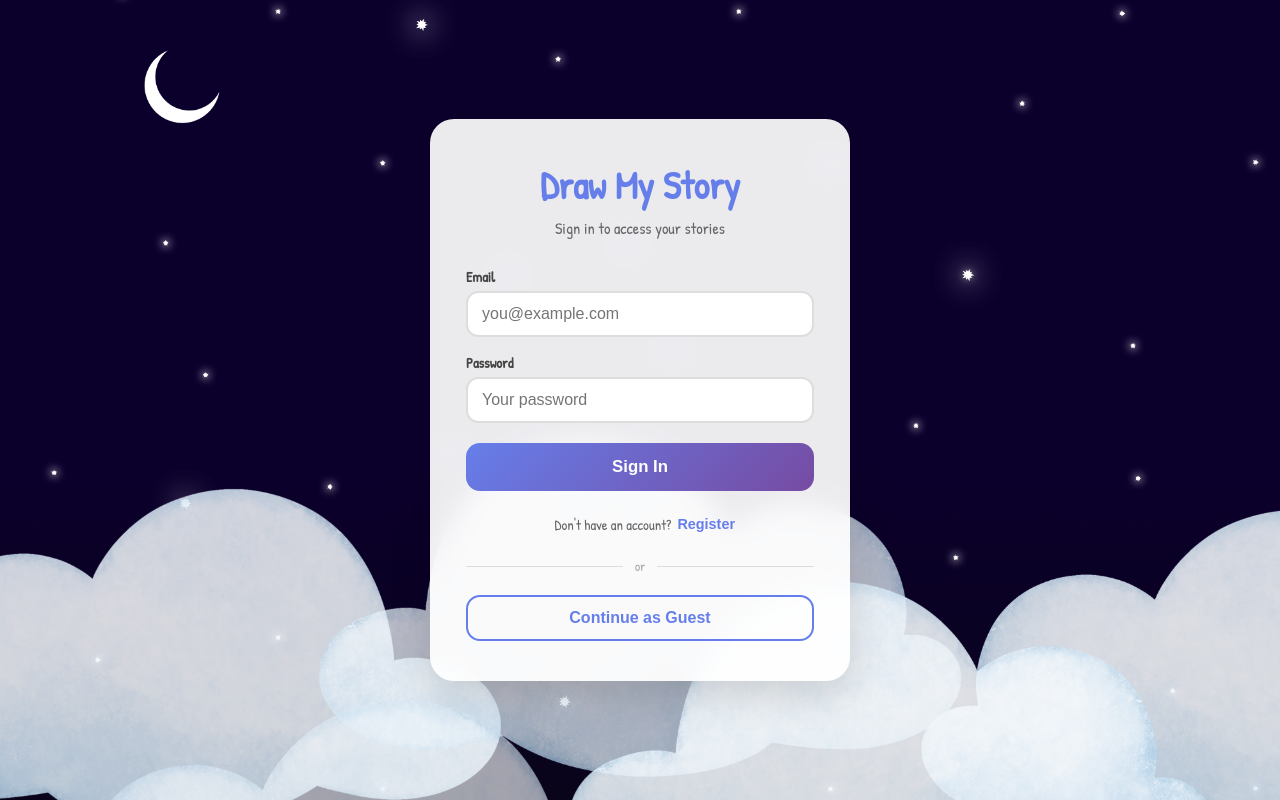
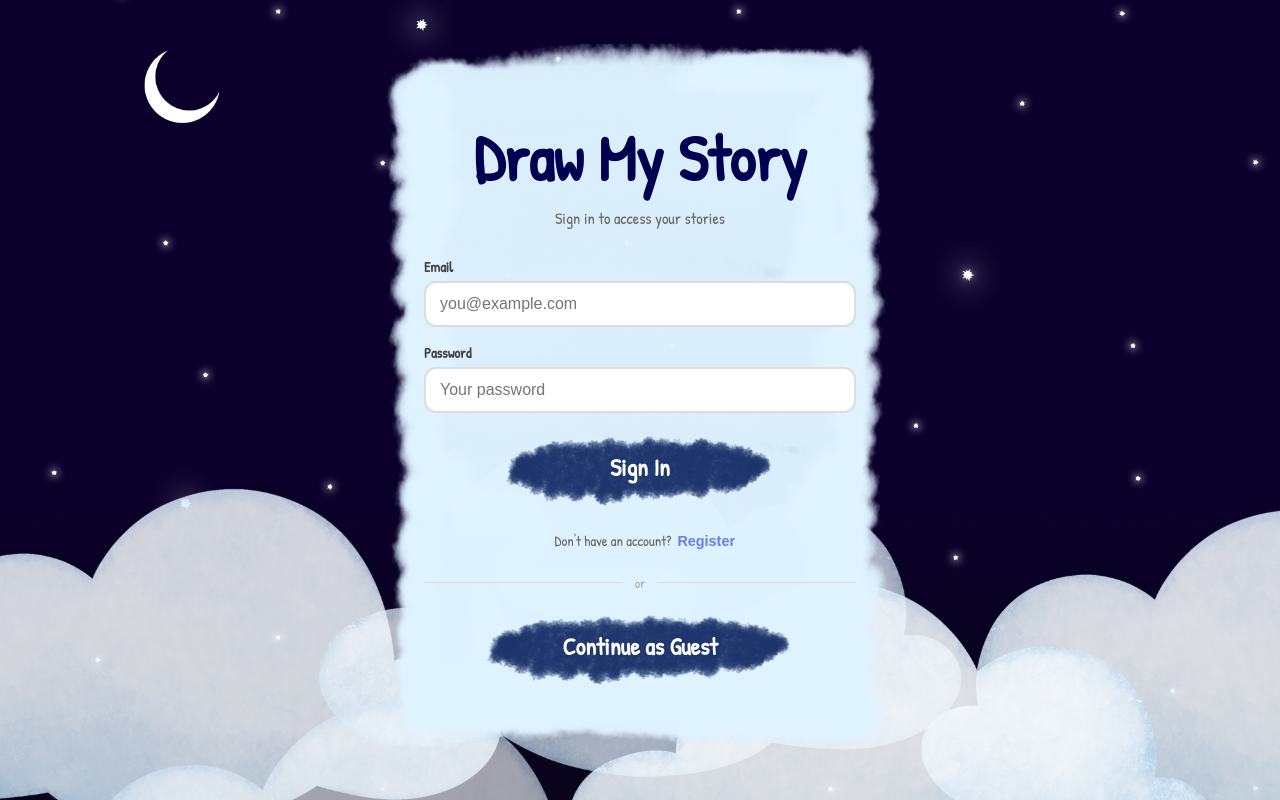
Before and after one commit to jillidc/childrens_book, a React (Create React App) app: page /login in a window 1280 px wide. Built offline with nearby package versions, Linux system fonts and the light colour scheme; no server answers.

Commit message:
re did login page even though jilian was aswell

```diff
--- a/src/screens/Login.css
+++ b/src/screens/Login.css
@@ -10,19 +10,16 @@
 }
 
 .login-container {
-  background: rgba(255, 255, 255, 0.92);
-  backdrop-filter: blur(12px);
   border-radius: 24px;
-  padding: 40px 36px;
-  max-width: 420px;
+  padding: 90px 44px;
+  max-width: 520px;
   width: 100%;
-  box-shadow: 0 12px 40px rgba(0, 0, 0, 0.15);
   text-align: center;
 }
 
 .login-title {
-  font-size: 2.4rem;
-  color: #667eea;
+  font-size: 4rem;
+  color: #000051;
   margin: 0 0 6px;
 }
 
@@ -75,21 +72,31 @@
 }
 
 .login-submit {
-  background: linear-gradient(135deg, #667eea, #764ba2);
+  display: inline-block;
+  background: transparent;
+  background-image: url('../assets/small-blue-button.PNG');
+  background-size: 100% 100%;
+  background-position: center;
+  background-repeat: no-repeat;
   color: white;
   border: none;
-  padding: 14px;
-  border-radius: 14px;
+  padding: 18px 110px 25px 110px;
   font-size: 1.05rem;
   font-weight: bold;
   cursor: pointer;
-  transition: all 0.25s ease;
+  transition: transform 0.25s ease;
   margin-top: 4px;
+  max-width: 320px;
+  margin-left: auto;
+  margin-right: auto;
+  font-family: 'Patrick Hand', 'Comic Sans MS', cursive, sans-serif;
+  font-size: 1.5rem;
+  white-space: nowrap;
+  text-align: center;
 }
 
 .login-submit:hover:not(:disabled) {
   transform: translateY(-2px);
-  box-shadow: 0 6px 20px rgba(102, 126, 234, 0.4);
 }
 
 .login-submit:disabled {
@@ -139,21 +146,28 @@
 }
 
 .guest-btn {
-  width: 100%;
+  display: inline-flex;
+  align-items: center;
+  justify-content: center;
   background: transparent;
-  border: 2px solid #667eea;
-  color: #667eea;
-  padding: 12px;
-  border-radius: 14px;
-  font-size: 1rem;
-  font-weight: 600;
+  background-image: url('../assets/small-blue-button.PNG');
+  background-size: 100% 100%;
+  background-position: center;
+  background-repeat: no-repeat;
+  color: white;
+  border: none;
+  padding: 18px 110px 25px 110px;
+  font-size: 1.5rem;
+  font-weight: bold;
   cursor: pointer;
-  transition: all 0.25s ease;
+  transition: transform 0.25s ease;
+  max-width: 320px;
+  font-family: 'Patrick Hand', 'Comic Sans MS', cursive, sans-serif;
+  white-space: nowrap;
 }
 
 .guest-btn:hover {
-  background: #667eea;
-  color: white;
+  transform: translateY(-2px);
 }
 
 @media (max-width: 480px) {
--- a/src/screens/Login.js
+++ b/src/screens/Login.js
@@ -3,6 +3,7 @@ import { useNavigate } from 'react-router-dom';
 import { useAuth } from '../contexts/AuthContext';
 import './Login.css';
 import bgImage from '../assets/Jillian-BG.png';
+import cloudDrawBg from '../assets/blue-cloud-bg.png';
 
 const Login = () => {
   const [isRegister, setIsRegister] = useState(false);
@@ -38,7 +39,15 @@ const Login = () => {
 
   return (
     <div className="login-screen" style={{ backgroundImage: `url(${bgImage})` }}>
-      <div className="login-container">
+      <div
+        className="login-container"
+        style={{
+          backgroundImage: `url(${cloudDrawBg})`,
+          backgroundSize: '100% 100%',
+          backgroundPosition: 'center',
+          backgroundRepeat: 'no-repeat'
+        }}
+      >
         <h1 className="login-title">Draw My Story</h1>
         <p className="login-subtitle">
           {isRegister ? 'Create an account to save your stories' : 'Sign in to access your stories'}
```
